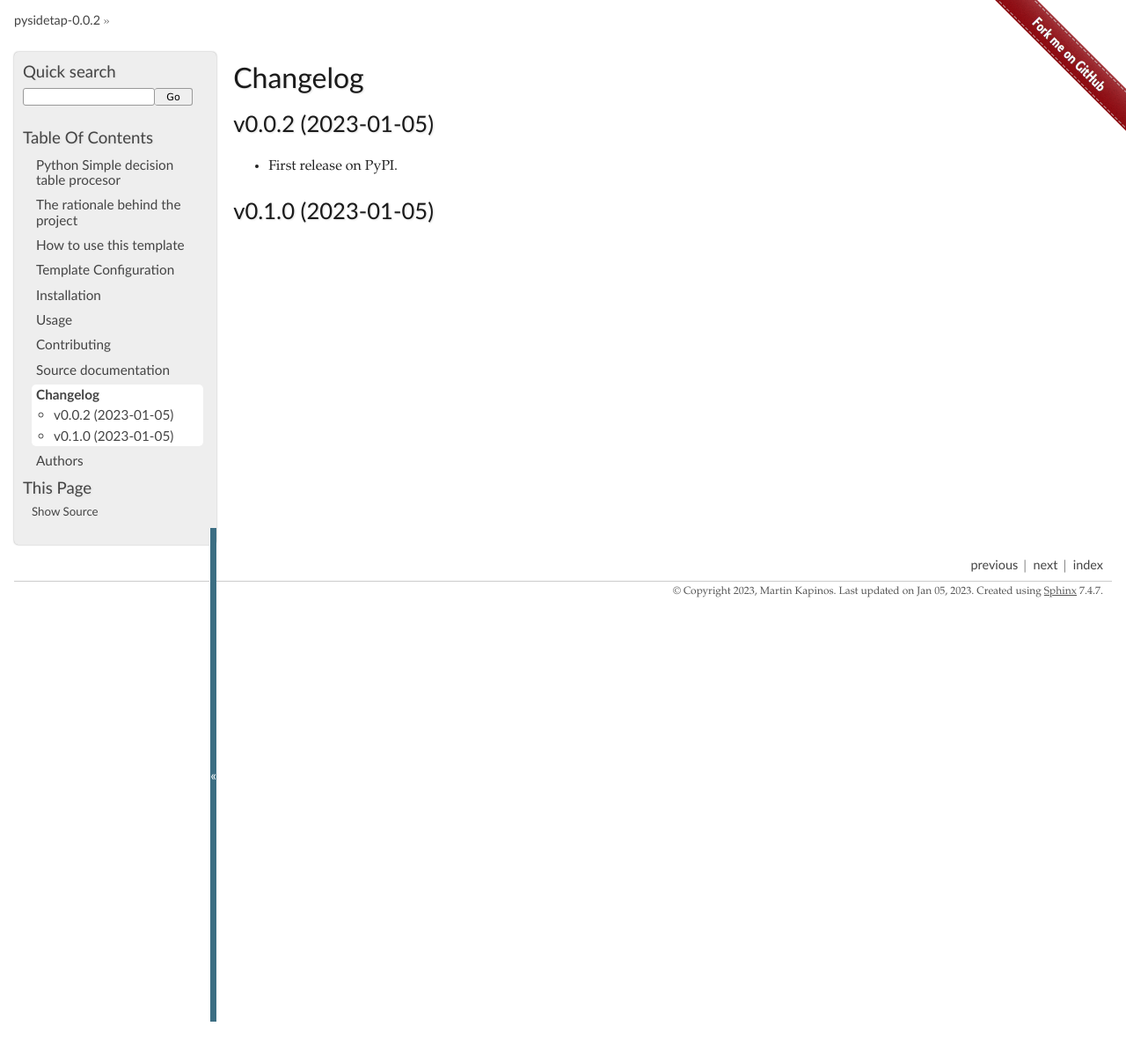
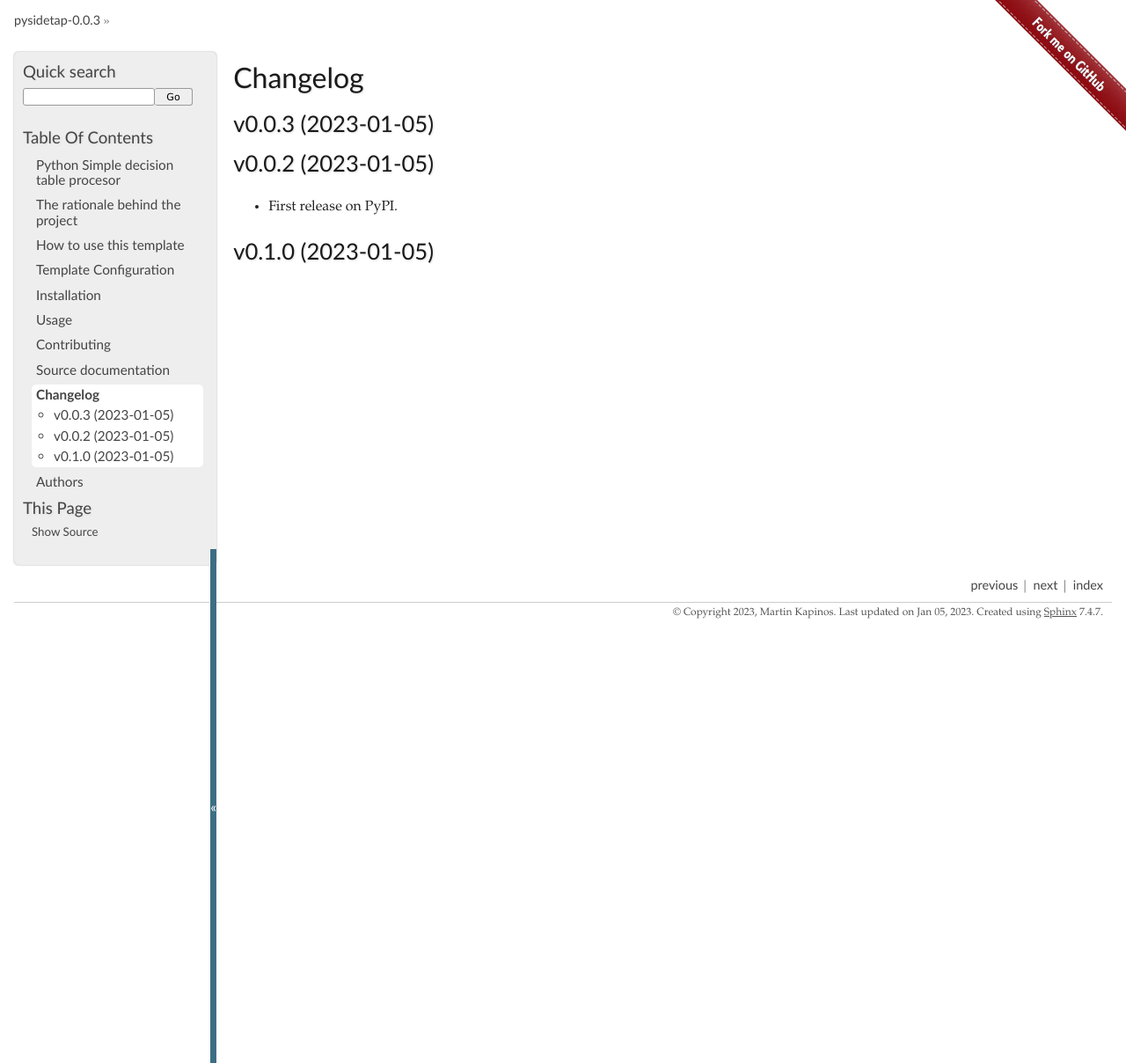
Before and after one commit to matkapi/pysidetap, a Sphinx documentation site: the page built from docs/changelog.rst, in a window 1280 px wide. Shown: the whole page at 88% size. Built offline with Sphinx 7.4.7, drawn with Linux system fonts in a browser that asks for light colours; before the commit the page ends 1161 px from its top, so only the background shows below that.

Commit message:
[SKIP] version bump 0.0.2 -> 0.0.3
limiting testing python version 3.10

```diff
--- a/CHANGELOG.rst
+++ b/CHANGELOG.rst
@@ -1,6 +1,9 @@
 
 Changelog
 =========
+
+v0.0.3 (2023-01-05)
+------------------------------------------------------------
 
 v0.0.2 (2023-01-05)
 ------------------------------------------------------------
--- a/README.rst
+++ b/README.rst
@@ -36,7 +36,7 @@ or chat :wink:
 Version
 -------
 
-v0.0.2
+v0.0.3
 
 .. _GitHub Actions: https://github.com/features/actions
 .. _PyPI: https://pypi.org
--- a/docs/conf.py
+++ b/docs/conf.py
@@ -48,7 +48,7 @@ project = 'pysidetap'
 year = '2023'
 author = 'Martin Kapinos'
 copyright = '{0}, {1}'.format(year, author)
-version = release = '0.0.2'
+version = release = '0.0.3'
 
 pygments_style = 'trac'
 templates_path = ['.']
--- a/setup.py
+++ b/setup.py
@@ -36,7 +36,7 @@ long_description = '{}\n{}'.format(
 
 setup(
     name='pysidetap',
-    version='0.0.2',
+    version='0.0.3',
     description='A skeleton template for Python projects.',
     long_description=long_description,
     long_description_content_type='text/x-rst',
--- a/src/pysidetap/__init__.py
+++ b/src/pysidetap/__init__.py
@@ -1,3 +1,3 @@
 """Initial documentation of pysidetap."""
 
-__version__ = '0.0.2'
+__version__ = '0.0.3'
```
Also changed, not shown: .bumpversion.cfg.
